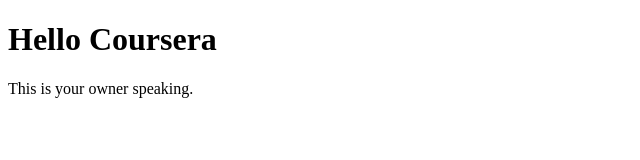
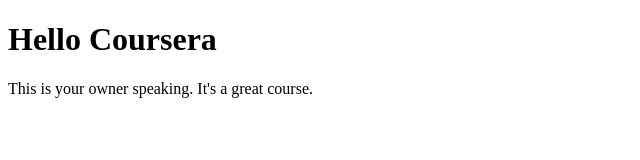
Before and after one commit to garrettatx/coursera-html-javascript, a plain HTML site: page site/index.html in a window 1280 px wide. Shown: the whole page, without its empty margins (0-640 px from the left). Drawn offline with Linux system fonts and the light colour scheme.

Commit message:
small change to page conent

```diff
--- a/site/index.html
+++ b/site/index.html
@@ -5,6 +5,6 @@
 </head>
 <body>
 <h1>Hello Coursera</h1>
-<p>This is your owner speaking. </p>
+<p>This is your owner speaking. It's a great course.</p>
 </body>
 </html>
```
